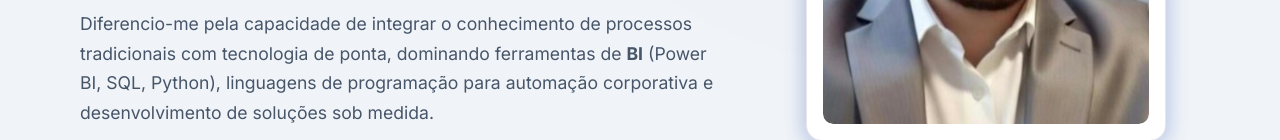
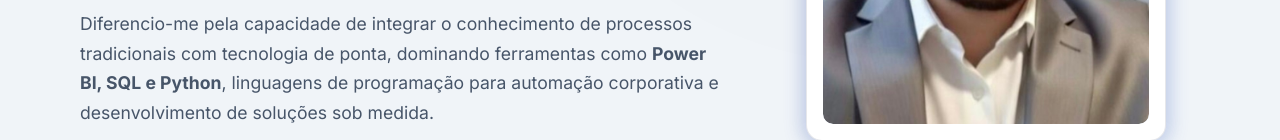
Before and after one commit to RhaonyFerraz/portfolio_rhaony, a plain HTML site: page index.html in a window 1280 px wide. Shown: the part 666-806 px from the top of the page. Drawn offline with Linux system fonts and the light colour scheme.

Commit message:
remover 'de BI' da bio, mantendo ferramentas como Power BI, SQL e Python

```diff
--- a/index.html
+++ b/index.html
@@ -64,7 +64,7 @@
                                 Construí minha carreira alinhando o chão de fábrica ao fechamento financeiro e fiscal. Possuo ampla bagagem em <strong>PCP</strong>, inteligência de compras, conferência de notas fiscais, gestão de fornecedores e otimização contínua de processos através do <strong>Kanban, 5S e LGPD</strong>.
                             </p>
                             <p style="margin-bottom: 14px;">
-                                Diferencio-me pela capacidade de integrar o conhecimento de processos tradicionais com tecnologia de ponta, dominando ferramentas de <strong>BI</strong> (Power BI, SQL, Python), linguagens de programação para automação corporativa e desenvolvimento de soluções sob medida.
+                                Diferencio-me pela capacidade de integrar o conhecimento de processos tradicionais com tecnologia de ponta, dominando ferramentas como <strong>Power BI, SQL e Python</strong>, linguagens de programação para automação corporativa e desenvolvimento de soluções sob medida.
                             </p>
                             <div style="font-size: 0.91rem; color: #475569; line-height: 1.7; border-top: 1px solid rgba(0,0,0,0.06); padding-top: 12px; margin-top: 6px;">
                                 <strong style="color: #1e293b;">Destaques de Conhecimentos Técnicos:</strong><br>
```
